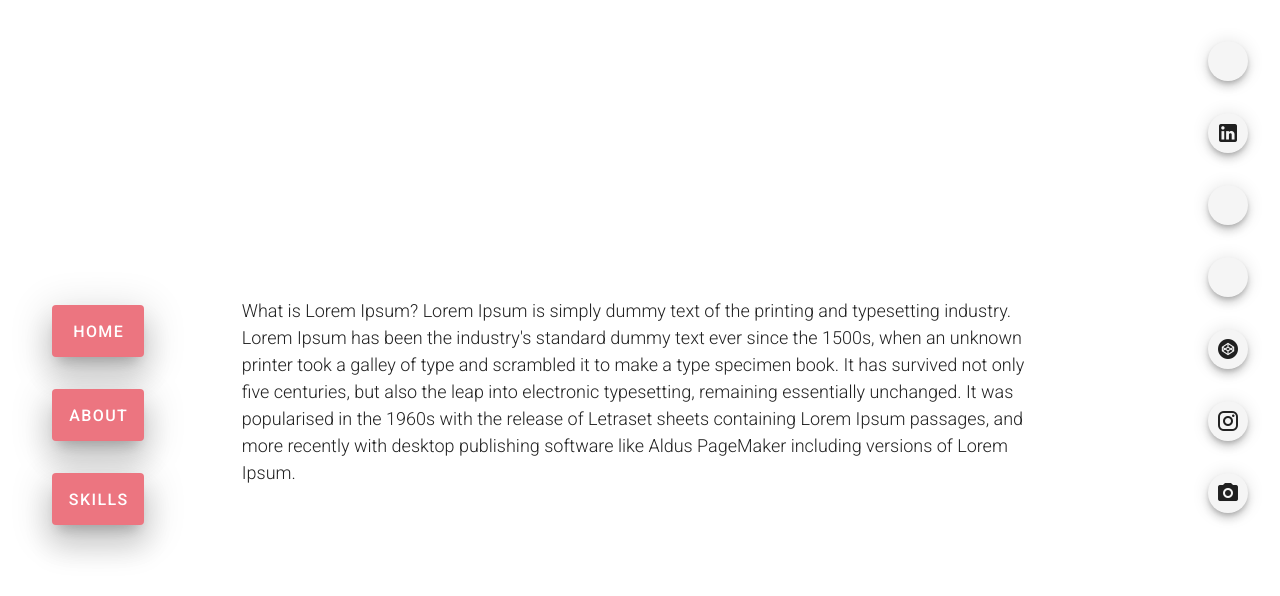
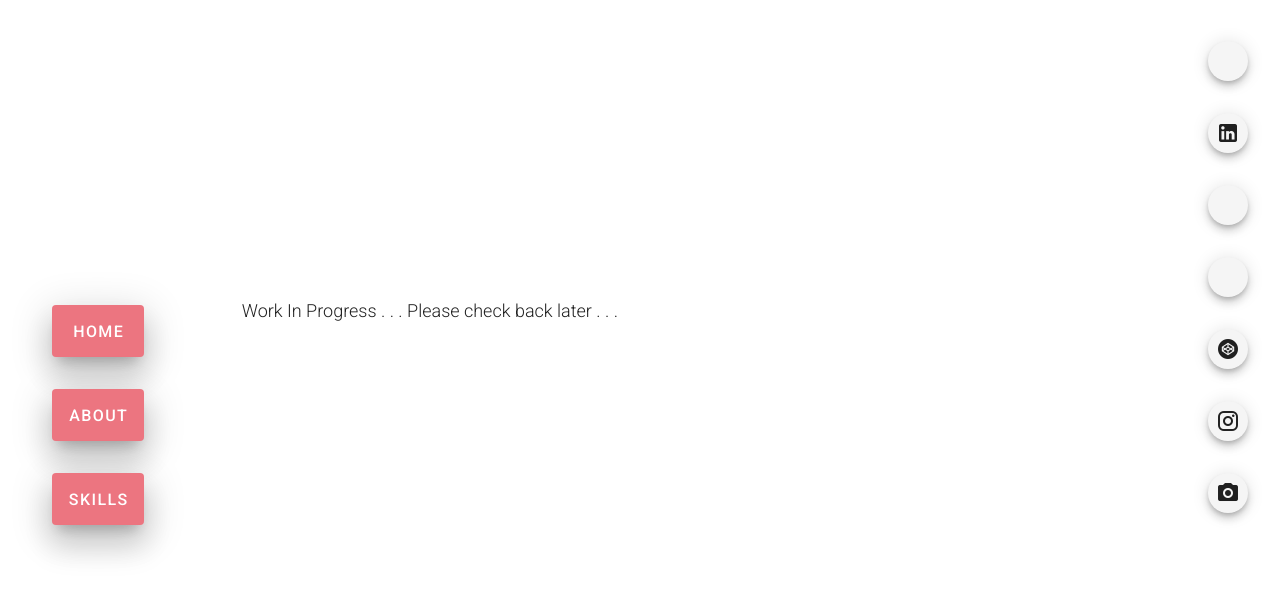
Before and after one commit to hazalozturk/hazalozturk, a Vue app: page /about in a window 1280 px wide. Shown: the top 596 px of the page. Built offline with nearby package versions, Linux system fonts and the light colour scheme.

Commit message:
Create pages

```diff
--- a/src/components/aboutPage.vue
+++ b/src/components/aboutPage.vue
@@ -21,15 +21,7 @@
 
           <v-flex xs12 sm10 md10 pl-12 pr-9>
             <blockquote class="blockquote">
-                What is Lorem Ipsum?
-                Lorem Ipsum is simply dummy text of the printing and typesetting industry.
-                Lorem Ipsum has been the industry's standard dummy text ever since the 1500s,
-                when an unknown printer took a galley of type and scrambled it to make a type
-                specimen book. It has survived not only five centuries, but also the leap into
-                electronic typesetting, remaining essentially unchanged. It was popularised in
-                the 1960s with the release of Letraset sheets containing Lorem Ipsum passages,
-                and more recently with desktop publishing software like Aldus PageMaker including
-                versions of Lorem Ipsum.
+              Work In Progress . . .  Please check back later . . .
             </blockquote>
           </v-flex>
         </v-layout>
--- a/src/components/skillsPage.vue
+++ b/src/components/skillsPage.vue
@@ -21,11 +21,7 @@
 
           <v-flex xs12 sm10 md10 pl-12 pr-9>
             <blockquote class="blockquote">
-                What is Lorem Ipsum?
-                Lorem Ipsum is simply dummy text of the printing and typesetting industry.
-                Lorem Ipsum has been the industry's standard dummy text ever since the 1500s,
-                when an unknown printer took a galley of type and scrambled it to make a type
-                specimen book.
+                Work In Progress . . .  Please check back later . . .
             </blockquote>
           </v-flex>
         </v-layout>
```
